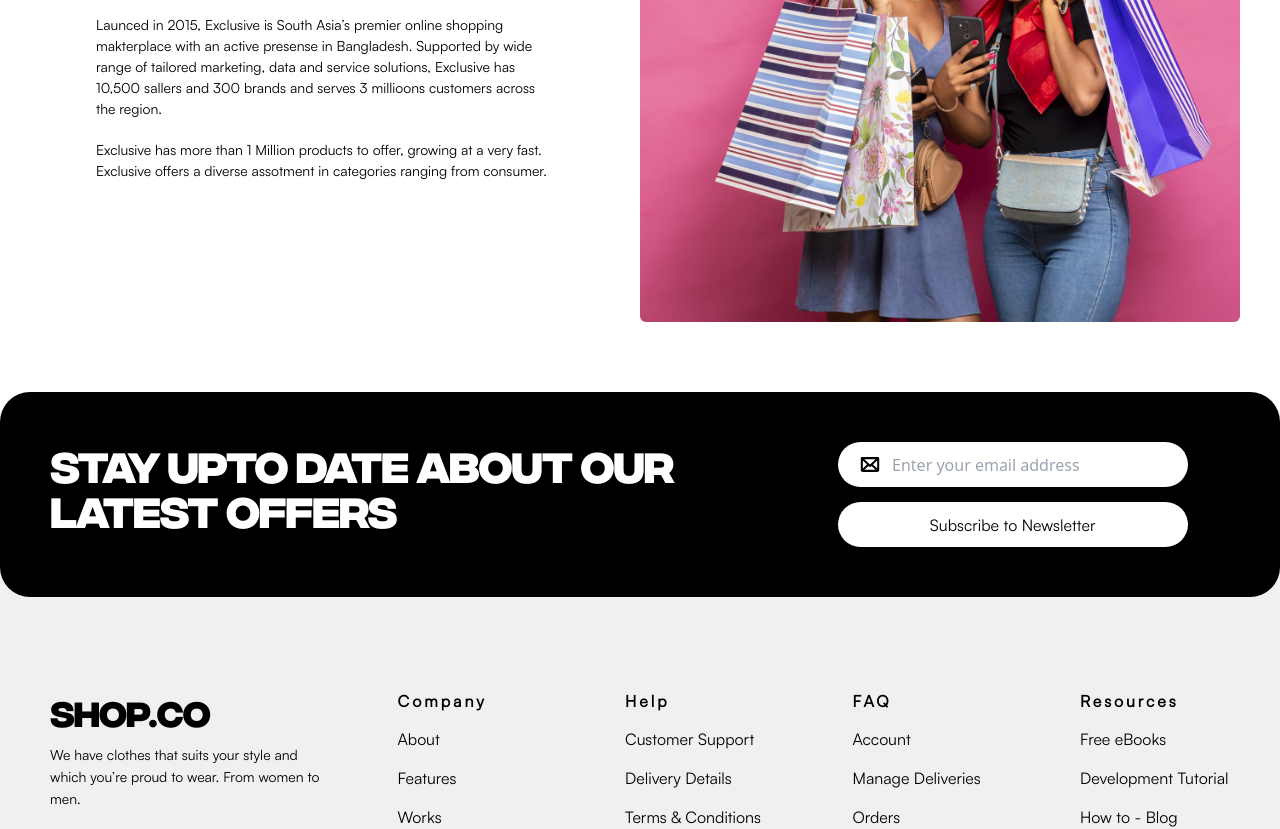
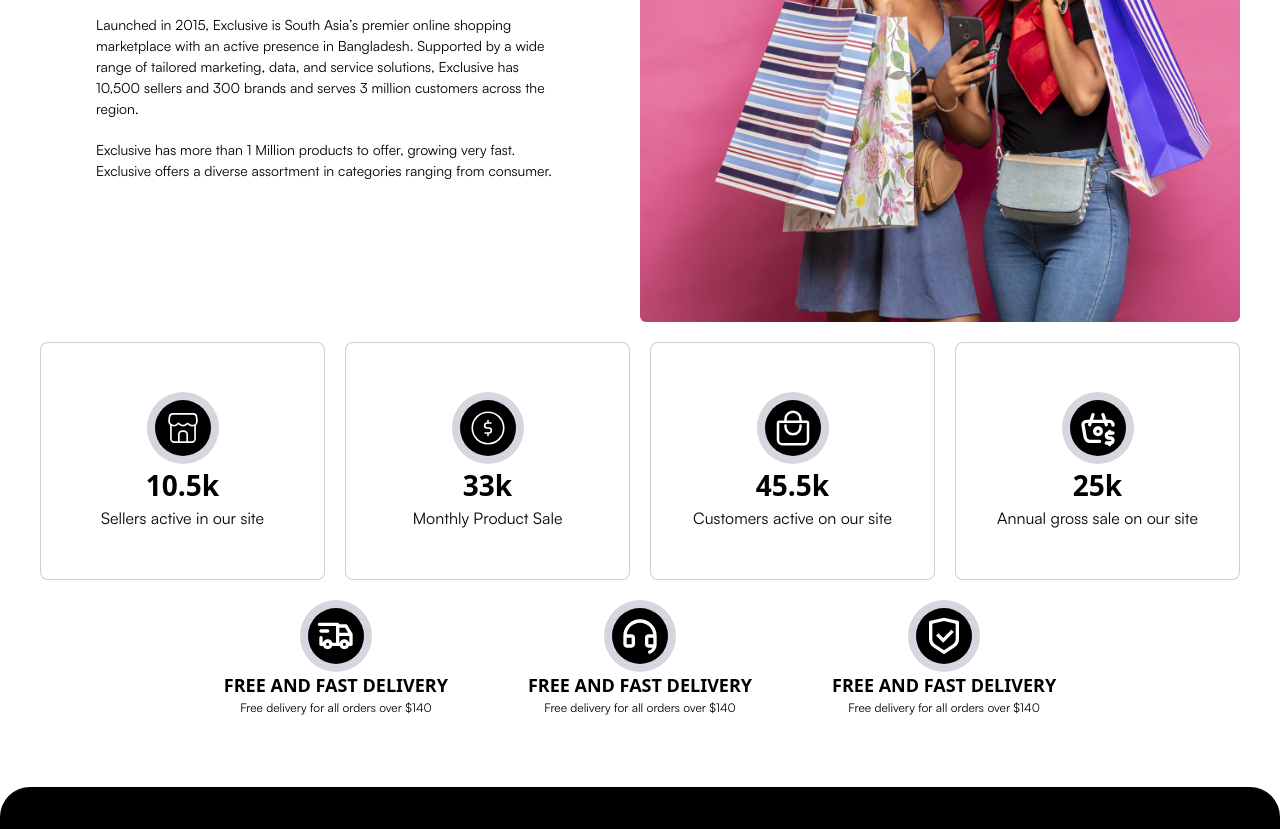
Before and after one commit to VaibhavShukla4/ecommarcewebportal, a Next.js app: page /users/about in a window 1280 px wide. Shown: the part 340-1169 px from the top of the page. Built offline with nearby package versions, Linux system fonts and the light colour scheme.

Commit message:
add about page

```diff
--- a/app/constants.ts
+++ b/app/constants.ts
@@ -1,9 +1,15 @@
 /** @format */
 
-import { Poppins } from 'next/font/google';
+import { Inter, Poppins } from 'next/font/google';
 
 export const poppins = Poppins({
   display: 'swap',
   weight: '600',
   subsets: ['latin'],
 });
+
+export const inter = Inter({
+  display: 'swap',
+  weight: '600',
+  subsets: ['latin'],
+});
--- a/app/globals.css
+++ b/app/globals.css
@@ -408,6 +408,10 @@
   border-bottom: 1px solid rgb(187, 184, 184);
 }
 
+.border-gray {
+  border: 1.5px solid #00000030;
+}
+
 /* new arrivals  comman style */
 @media (prefers-color-scheme: dark) {
   html {
--- /dev/null
+++ b/app/users/404/page.tsx
@@ -0,0 +1,14 @@
+import Link from 'next/link'
+import React from 'react'
+
+const Page = () => {
+  return (
+    <div className='flex flex-col justify-center items-center h-[400px] '>
+      <h1 className="satoshi font-bold text-[80px] max-[580px]:text-[40px]">404 Not Found</h1>
+      <p className="satoshi max-[580px]:text-[10px]">Your visited page not found. You may go home page.</p>
+      <Link href={'/'} className='bg-black max-w-[300px] w-full text-white aspect-[4.5/1] rounded-lg mt-16 flex justify-center items-center'>Back to home page</Link>
+    </div>
+  )
+}
+
+export default Page
--- a/app/users/about/page.tsx
+++ b/app/users/about/page.tsx
@@ -1,20 +1,126 @@
-import Image from 'next/image'
-import React from 'react'
-import AboutShop from '@/app/assets/about/about-shop.webp'
+/** @format */
+import Image from "next/image";
+import React from "react";
+import AboutShop from "@/app/assets/about/about-shop.webp";
+import { CiShop, CiDollar } from "react-icons/ci";
+import { IoBagHandleOutline } from "react-icons/io5";
+import { TbBasketDollar,TbTruckDelivery  } from "react-icons/tb";
+import { RiCustomerServiceLine,RiShieldCheckLine  } from "react-icons/ri";
+
 const Page = () => {
   return (
     <div>
       <div className="max-w-[1200px] w-full flex max-[767px]:flex-wrap items-center gap-8 mx-auto mt-16">
         <div className="w-[50%] px-14 max-[1200px]:px-5 max-[767px]:w-full">
           <span className="satoshi font-bold text-[35px]">Our Story</span>
-          <p className="satoshi font-normal text-[14px] mb-5 mt-4">Launced in 2015, Exclusive is South Asia’s premier online shopping makterplace with an active presense in Bangladesh. Supported by wide range of tailored marketing, data and service solutions, Exclusive has 10,500 sallers and 300 brands and serves 3 millioons customers across the region. </p>
-          <p className="satoshi font-normal text-[14px]">Exclusive has more than 1 Million products to offer, growing at a very fast. Exclusive offers a diverse assotment in categories ranging  from consumer.</p>
+          <p className="satoshi font-normal text-[14px] mb-5 mt-4">
+            Launched in 2015, Exclusive is South Asia’s premier online shopping
+            marketplace with an active presence in Bangladesh. Supported by a
+            wide range of tailored marketing, data, and service solutions,
+            Exclusive has 10,500 sellers and 300 brands and serves 3 million
+            customers across the region.
+          </p>
+          <p className="satoshi font-normal text-[14px]">
+            Exclusive has more than 1 Million products to offer, growing very
+            fast. Exclusive offers a diverse assortment in categories ranging
+            from consumer.
+          </p>
         </div>
-        <Image className='rounded-md w-[50%] max-[1200px]:px-5  max-[767px]:w-full' src={AboutShop.src}  alt='' width={AboutShop.width} height={AboutShop.height}/>
+        <Image
+          className="rounded-md w-[50%] max-[1200px]:px-5 max-[767px]:w-full"
+          src={AboutShop.src}
+          alt=""
+          width={AboutShop.width}
+          height={AboutShop.height}
+        />
       </div>
-      <div className=""></div>
+      <div className="flex flex-wrap justify-center max-w-[1200px] w-full mx-auto gap-5 my-5">
+        {[
+          {
+            icon: <CiShop fontSize={40} />,
+            number: "10.5k",
+            description: "Sellers active in our site",
+          },
+          {
+            icon: <CiDollar fontSize={40} />,
+            number: "33k",
+            description: "Monthly Product Sale",
+          },
+          {
+            icon: <IoBagHandleOutline fontSize={40} />,
+            number: "45.5k",
+            description: "Customers active on our site",
+          },
+          {
+            icon: <TbBasketDollar fontSize={40} />,
+            number: "25k",
+            description: "Annual gross sale on our site",
+          },
+        ].map((item, index) => (
+          <div
+            key={index}
+            className="group border-gray aspect-[1.2/1] max-w-[285px] w-full rounded-lg flex flex-col justify-center items-center bg-white hover:bg-[#DB4444] transition-all"
+          >
+            <span className="bg-[#d7d5dd] p-2 rounded-full w-[fit-content] block group-hover:bg-[#E07575]">
+              <span className="bg-black p-2 rounded-full w-[fit-content] block group-hover:bg-white">
+                <item.icon.type
+                  fontSize={40}
+                  className="text-white group-hover:text-black"
+                />
+              </span>
+            </span>
+            <span className="font-bold text-[28px] text-black group-hover:text-white">
+              {item.number}
+            </span>
+            <p className="text-black satoshi group-hover:text-white">
+              {item.description}
+            </p>
+          </div>
+        ))}
+      </div>
+      <div className="flex flex-wrap justify-center max-w-[1200px] w-full mx-auto gap-20 my-5">
+        <div className="flex flex-col justify-center items-center">
+          <span className="bg-[#d7d5dd] p-2 rounded-full w-[fit-content] block group-hover:bg-[#E07575]">
+              <span className="bg-black p-2 rounded-full w-[fit-content] block group-hover:bg-white">
+                <TbTruckDelivery  fontSize={40}
+                  className="text-white group-hover:text-black"/>
+              </span>
+            </span>
+            <span className="font-bold text-[18px] text-black group-hover:text-white">
+              FREE AND FAST DELIVERY
+            </span>
+            <p className="text-black satoshi group-hover:text-white text-[12px]">
+             Free delivery for all orders over $140
+            </p>
+        </div>
+        <div className="flex flex-col justify-center items-center">
+          <span className="bg-[#d7d5dd] p-2 rounded-full w-[fit-content] block group-hover:bg-[#E07575]">
+              <span className="bg-black p-2 rounded-full w-[fit-content] block group-hover:bg-white">
+                <RiCustomerServiceLine  fontSize={40}
+                  className="text-white group-hover:text-black"/>
+              </span>
+            </span> <span className="font-bold text-[18px] text-black group-hover:text-white">
+              FREE AND FAST DELIVERY
+            </span>
+            <p className="text-black satoshi group-hover:text-white text-[12px]">
+             Free delivery for all orders over $140
+            </p>
+        </div> <div className="flex flex-col justify-center items-center">
+          <span className="bg-[#d7d5dd] p-2 rounded-full w-[fit-content] block group-hover:bg-[#E07575] ">
+              <span className="bg-black p-2 rounded-full w-[fit-content] block group-hover:bg-white">
+                <RiShieldCheckLine  fontSize={40}
+                  className="text-white group-hover:text-black"/>
+              </span>
+            </span> <span className="font-bold text-[18px] text-black group-hover:text-white">
+              FREE AND FAST DELIVERY
+            </span>
+            <p className="text-black satoshi group-hover:text-white text-[12px]">
+             Free delivery for all orders over $140
+            </p>
+        </div>
+      </div>
     </div>
-  )
-}
+  );
+};
 
-export default Page
+export default Page;
--- /dev/null
+++ b/app/users/comming/page.tsx
@@ -0,0 +1,10 @@
+import React from 'react'
+
+const Page = () => {
+  return (
+    <div className='flex flex-col justify-center items-center'><h1 className="text-red-700 satoshi text-[50px] font-bold">Comming Soon</h1>
+    <h3 className="satoshi text-[30px]">Please Wait</h3></div>
+  )
+}
+
+export default Page
--- a/components/footer/page.tsx
+++ b/components/footer/page.tsx
@@ -120,16 +120,16 @@
           </div>
           <div className="company">
             <h5>Company</h5>
-            <Link className="link" href={'/'}>
+            <Link className="link" href={'/users/about'}>
               About
             </Link>
-            <Link className="link" href={'/'}>
+            <Link className="link" href={'/users/comming'}>
               Features
             </Link>
-            <Link className="link" href={'/'}>
+            <Link className="link" href={'/users/comming'}>
               Works
             </Link>
-            <Link className="link" href={'/'}>
+            <Link className="link" href={'/users/comming'}>
               Career
             </Link>
           </div>
@@ -138,43 +138,43 @@
             <Link className="link" href={'/users/contact'}>
               Customer Support
             </Link>
-            <Link className="link" href={'/'}>
+            <Link className="link" href={'/users/comming'}>
               Delivery Details
             </Link>
-            <Link className="link" href={'/'}>
+            <Link className="link" href={'/users/comming'}>
               Terms & Conditions
             </Link>
-            <Link className="link" href={'/'}>
+            <Link className="link" href={'/users/comming'}>
               Privacy Policy
             </Link>
           </div>
           <div className="company">
             <h5>FAQ</h5>
-            <Link className="link" href={'/'}>
+            <Link className="link" href={'/users/comming'}>
               Account
             </Link>
             <Link className="link" href={'/'}>
               Manage Deliveries
             </Link>
-            <Link className="link" href={'/'}>
+            <Link className="link" href={'/users/comming'}>
               Orders
             </Link>
-            <Link className="link" href={'/'}>
+            <Link className="link" href={'/users/comming'}>
               Payments
             </Link>
           </div>
           <div className="company">
             <h5>Resources</h5>
-            <Link className="link" href={'/'}>
+            <Link className="link" href={'/users/comming'}>
               Free eBooks
             </Link>
-            <Link className="link" href={'/'}>
+            <Link className="link" href={'/users/comming'}>
               Development Tutorial
             </Link>
-            <Link className="link" href={'/'}>
+            <Link className="link" href={'/users/comming'}>
               How to - Blog
             </Link>
-            <Link className="link" href={'/'}>
+            <Link className="link" href={'/users/comming'}>
               Youtube Playlist
             </Link>
           </div>
--- a/components/header/page.tsx
+++ b/components/header/page.tsx
@@ -9,6 +9,7 @@
 import Close from '@/app/assets/header/close';
 import { useEffect, useState } from 'react';
 import { useRouter } from 'next/navigation';
+import Link from 'next/link';
 
 const Page: React.FC = () => {
     const [showHeader, setShowHeader] = useState(false);
@@ -42,15 +43,15 @@
           <h3 className='integral_cf cursor-pointer' onClick={() => router.push('/')}>SHOP.CO</h3>
         </div>
         <div className="navigation">
-          <span className="flex">
+          <Link className="flex" href={'/users/comming'}>
             Shop &nbsp;
             <span className="flex items-center">
               <DownArrow />
             </span>
-          </span>
-          <span>On Sale</span>
-          <span>New Arrivals</span>
-          <span>Brands</span>
+          </Link>
+          <Link href={'/users/comming'}>On Sale</Link>
+          <Link href={'/users/comming'}>New Arrivals</Link>
+          <Link href={'/users/comming'}>Brands</Link>
         </div>
         <div className="search-bar">
           <span><SearchIcon /></span>
```
